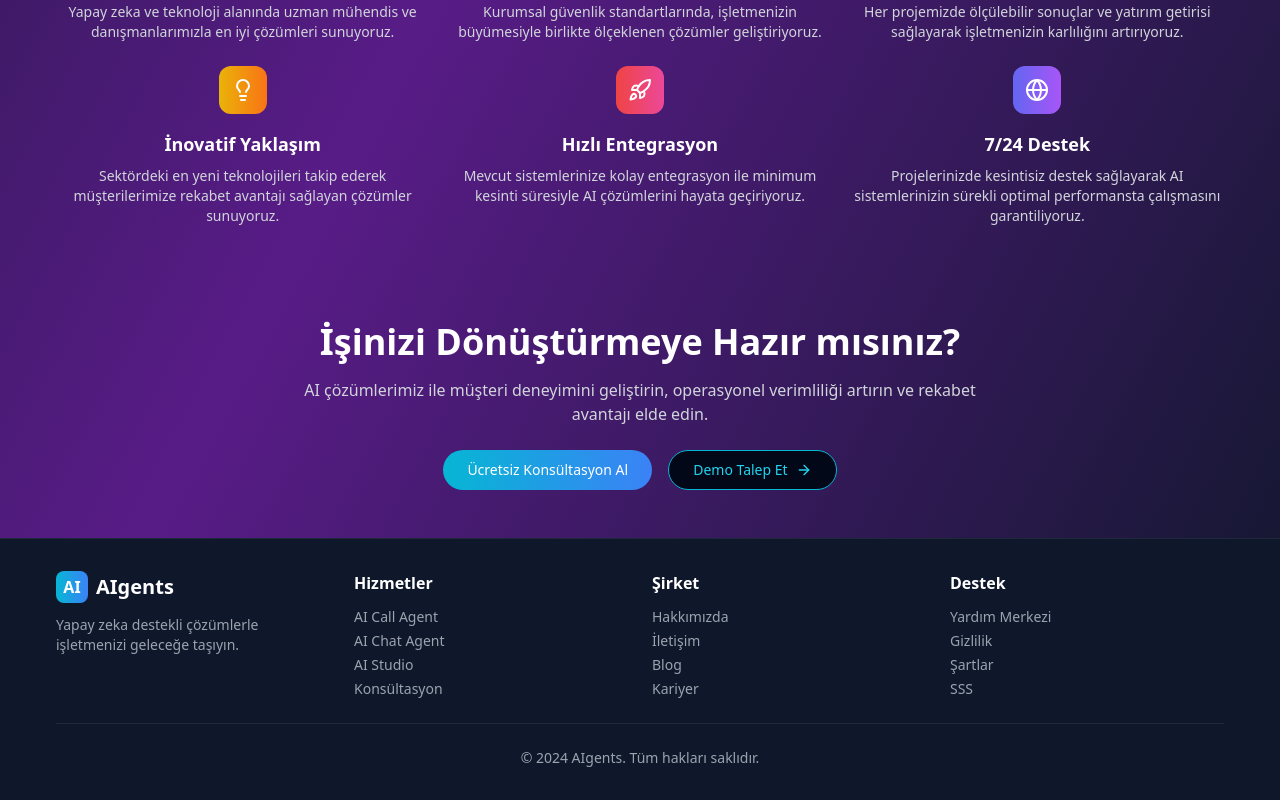
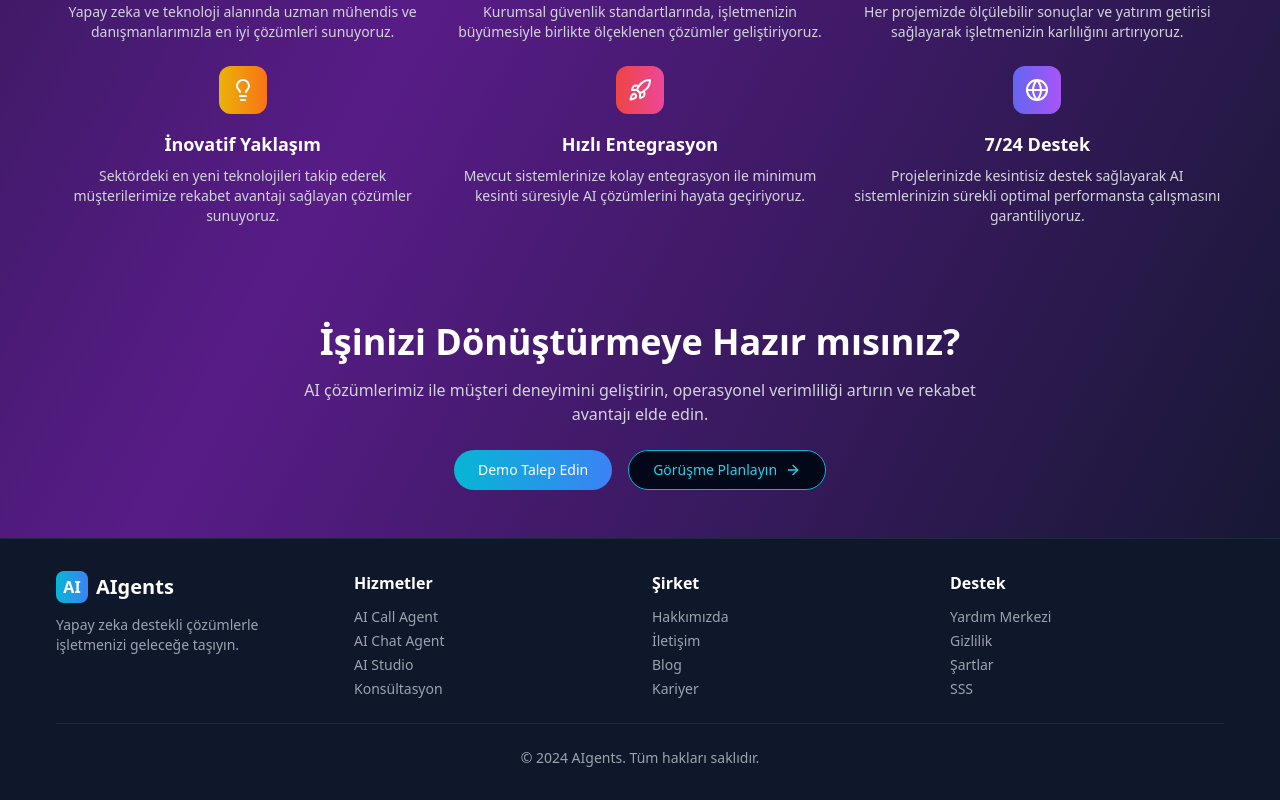
Before and after one commit to mjakoos/aigents4, a React (Vite) app: page /agency in a window 1280 px wide. Shown: the part 1589-2389 px from the top of the page. Built offline with nearby package versions, Linux system fonts and the light colour scheme.

Commit message:
Updated Agency.tsx

```diff
--- a/src/pages/Agency.tsx
+++ b/src/pages/Agency.tsx
@@ -317,10 +317,10 @@ export default function Agency() {
 
           <div className="flex flex-col sm:flex-row gap-4 justify-center">
             <Button className="bg-gradient-to-r from-cyan-500 to-blue-500 hover:from-cyan-600 hover:to-blue-600 text-white px-6 py-3 rounded-full">
-              Ücretsiz Konsültasyon Al
+              Demo Talep Edin
             </Button>
             <Button variant="outline" className="border-cyan-500 text-cyan-400 hover:bg-cyan-500/10 px-6 py-3 rounded-full">
-              Demo Talep Et
+              Görüşme Planlayın
               <ArrowRight className="w-4 h-4 ml-2" />
             </Button>
           </div>
```
